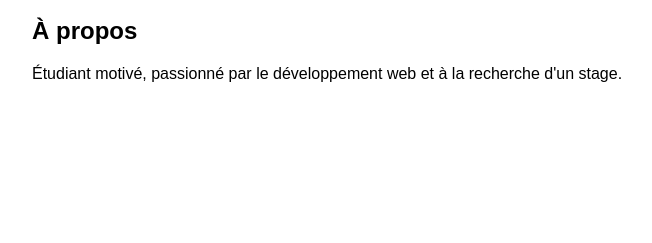
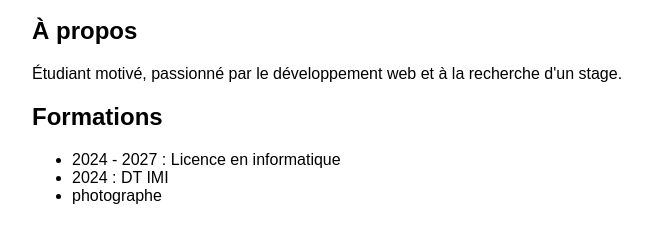
Before and after one commit to GaelAsaph1306/mon-cv, a plain HTML site: page index.html in a window 1280 px wide. Shown: the part 121-364 px from the top of the page, without its empty margins (208-860 px from the left). Drawn offline with Linux system fonts and the light colour scheme.

Commit message:
mise en place de la section formations.
Added a new section for educational background with a list of formations.

```diff
--- a/index.html
+++ b/index.html
@@ -15,7 +15,14 @@
     <h2>À propos</h2>
     <p>Étudiant motivé, passionné par le développement web et à la recherche d'un stage.</p>
   </section>
-  <section id="formations"></section>
+  <section id="formations">
+    <h2>Formations</h2>
+    <ul>
+      <li>2024 - 2027 : Licence en informatique</li>
+      <li>2024 : DT IMI</li>
+      <li>photographe</li>
+    </ul>
+  </section>
   <section id="experiences"></section>
   <section id="competences"></section>
   <section id="associations"></section>
```
